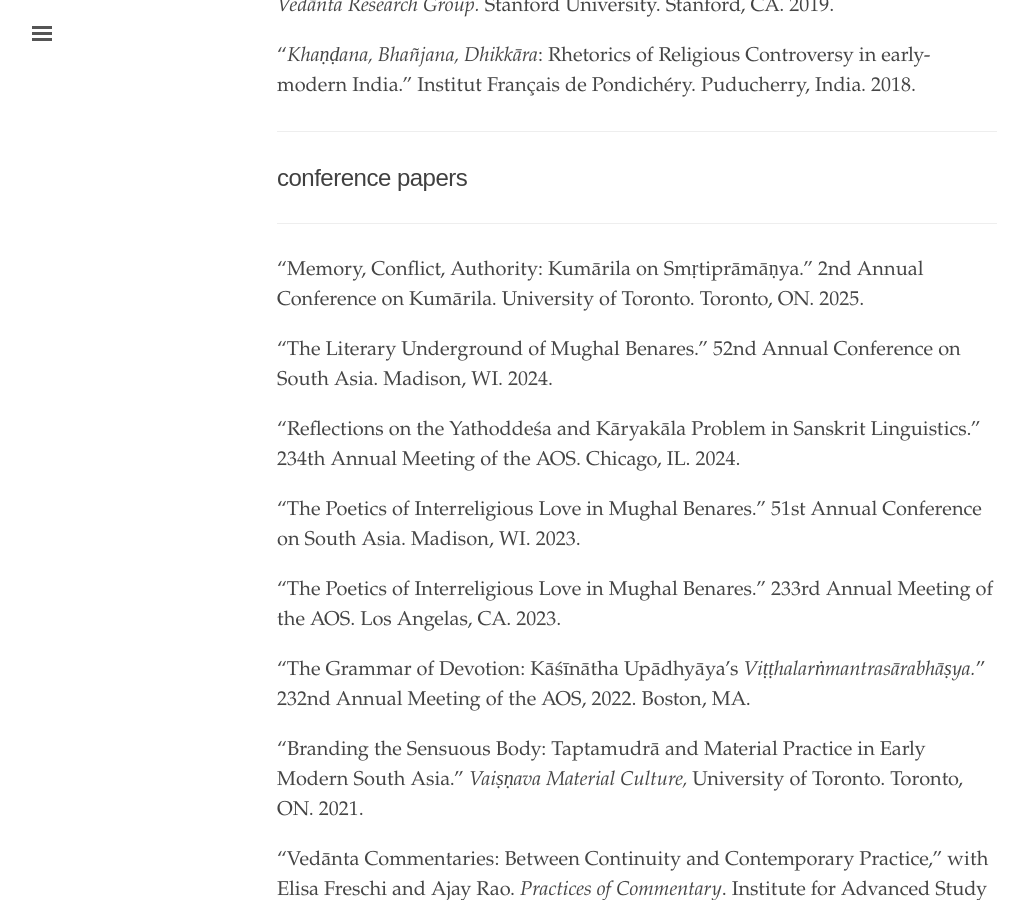
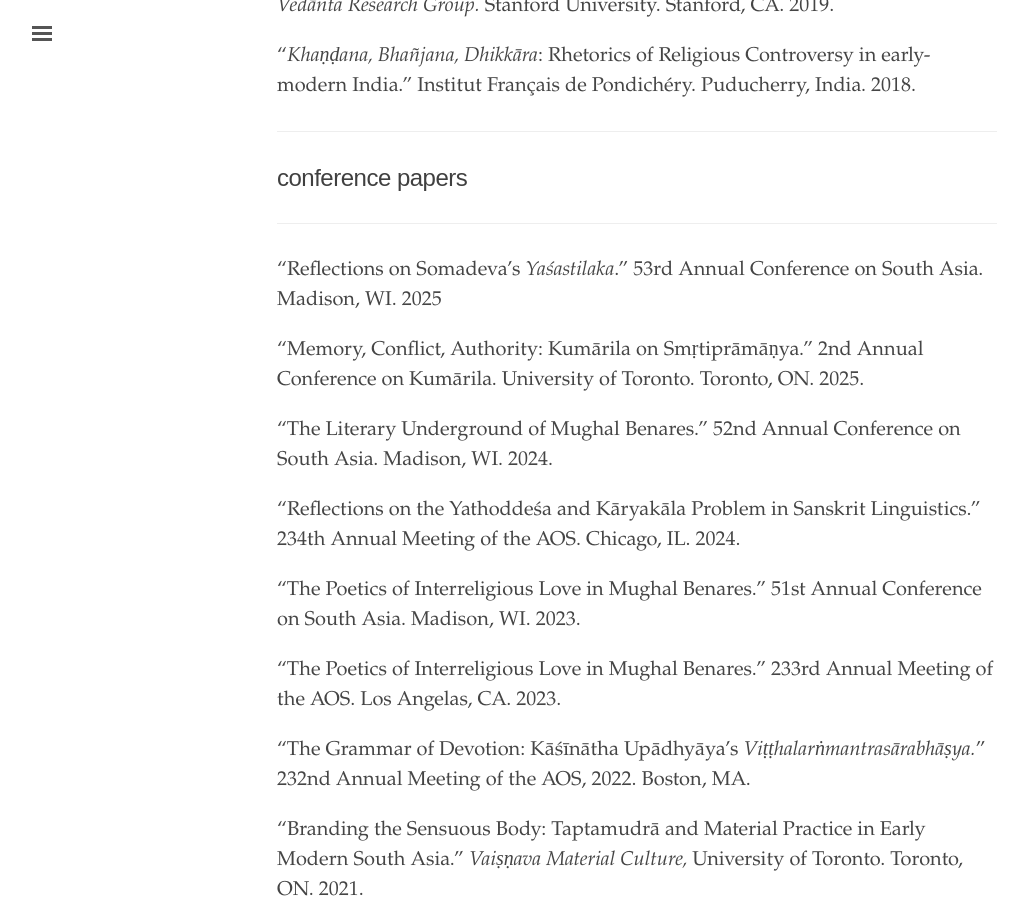
Before and after one commit to petersonjonath/personalwebpage, a Jekyll site: the page built from talks.md, in a window 1280 px wide and 900 px high, scrolled down 1115 px. Shown: the whole window, without its empty margins (3-1028 px from the left). Built offline with Jekyll 4.4.1, drawn with Linux system fonts in a browser that asks for light colours.

Commit message:
Update talks.md

```diff
--- a/talks.md
+++ b/talks.md
@@ -34,6 +34,8 @@
 ---
 ## conference papers
 ---
+
+“Reflections on Somadeva’s *Yaśastilaka*.” 53rd Annual Conference on South Asia. Madison, WI. 2025
 
 “Memory, Conflict, Authority: Kumārila on Smṛtiprāmāṇya.” 2nd Annual Conference on Kumārila. University of Toronto. Toronto, ON. 2025.
 
```
